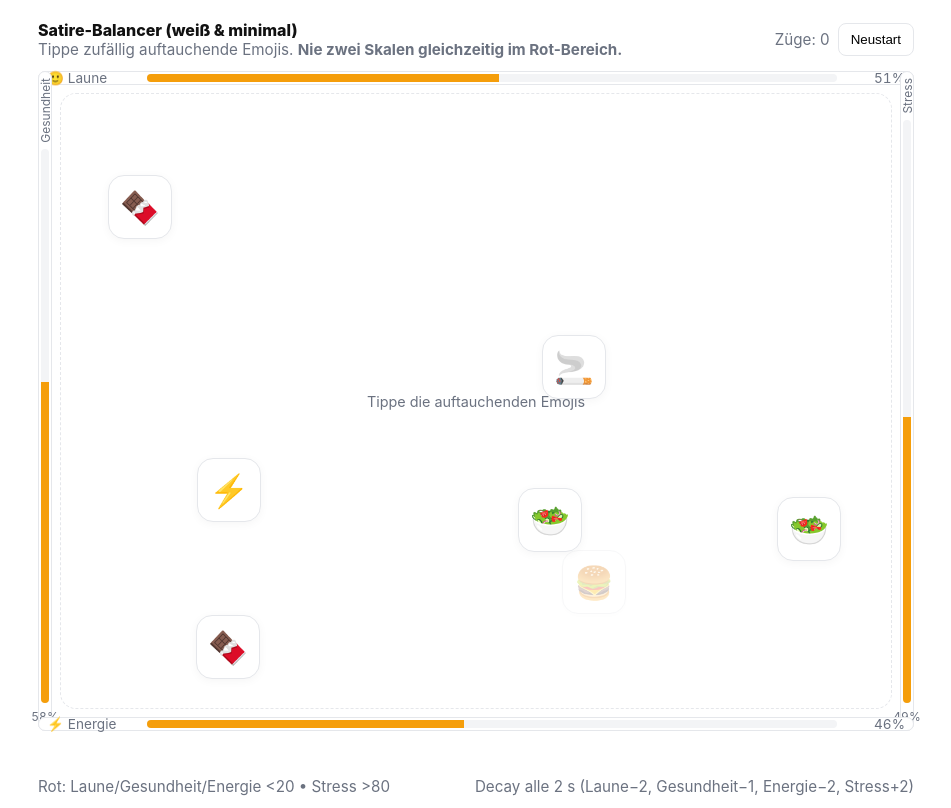
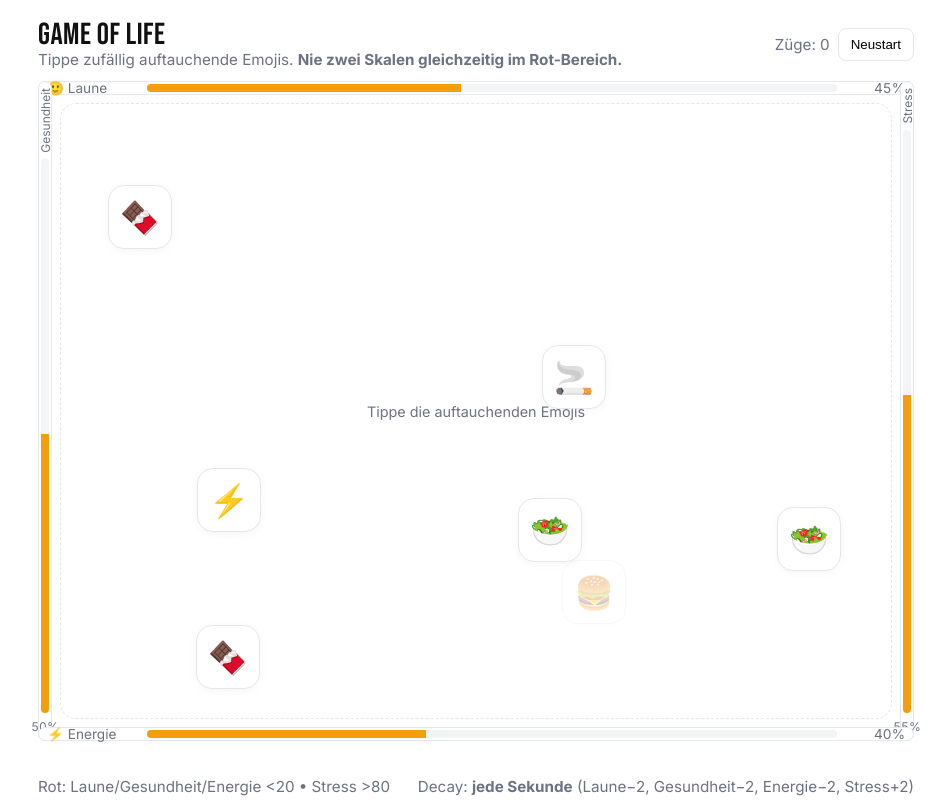
Before and after one commit to apollo1860/Game-of-Life, a plain HTML site: page index.html in a window 1280 px wide. Shown: the whole page, without its empty margins (164-1115 px from the left). Drawn offline with Linux system fonts and the light colour scheme.

Commit message:
Update index.html

```diff
--- a/index.html
+++ b/index.html
@@ -3,7 +3,12 @@
 <head>
 <meta charset="utf-8" />
 <meta name="viewport" content="width=device-width, initial-scale=1" />
-<title>Satire-Balancer – Minimal</title>
+<title>Game of Life – Minimal</title>
+
+<!-- Schriften -->
+<link rel="preconnect" href="https://fonts.gstatic.com" crossorigin>
+<link href="https://fonts.googleapis.com/css2?family=Bebas+Neue&family=Inter:wght@400;700;800&display=swap" rel="stylesheet">
+
 <style>
   :root{
     --bg:#ffffff;
@@ -22,7 +27,10 @@
   .app{height:100%;display:grid;grid-template-rows:auto 1fr auto;gap:12px;padding:12px;max-width:900px;margin:0 auto}
 
   .header,.footer{display:flex;align-items:center;justify-content:space-between;gap:12px}
-  .title{font-weight:800}
+  .title{
+    font-family:"Bebas Neue", system-ui, sans-serif;
+    font-size:1.9rem; letter-spacing:.5px; line-height:1;
+  }
   .subtitle{color:var(--muted);font-size:.95rem}
   .btn{background:#fff;border:1px solid var(--line);border-radius:8px;padding:8px 12px;cursor:pointer}
   .btn:hover{border-color:#d1d5db}
@@ -98,7 +106,7 @@
 <div class="app">
   <div class="header">
     <div>
-      <div class="title">Satire-Balancer (weiß & minimal)</div>
+      <div class="title">Game of Life</div>
       <div class="subtitle">Tippe zufällig auftauchende Emojis. <strong>Nie zwei Skalen gleichzeitig im Rot-Bereich.</strong></div>
     </div>
     <div style="display:flex;gap:8px;align-items:center">
@@ -139,7 +147,7 @@
 
   <div class="footer">
     <div class="subtitle">Rot: Laune/Gesundheit/Energie &lt;20 • Stress &gt;80</div>
-    <div class="subtitle">Decay alle 2 s (Laune−2, Gesundheit−1, Energie−2, Stress+2)</div>
+    <div class="subtitle">Decay: <strong>jede Sekunde</strong> (Laune−2, Gesundheit−2, Energie−2, Stress+2)</div>
   </div>
 </div>
 
@@ -156,8 +164,10 @@
 /* ===== Config ===== */
 const THRESHOLDS = { lowRed:20, stressRed:80 };
 const START = { laune:55, gesundheit:60, stress:45, energie:50 };
-const DECAY = { laune:-2, gesundheit:-1, energie:-2, stress:+2 };
-const DECAY_INTERVAL_MS = 2000;
+
+/* Jede Sekunde -2 Punkte (Stress +2) */
+const DECAY = { laune:-2, gesundheit:-2, energie:-2, stress:+2 };
+const DECAY_INTERVAL_MS = 1000;
 
 /* Anzeige-Leben pro Element */
 const CHIP_LIFE_MS = 3000;       // insgesamt 3 s sichtbar
@@ -270,8 +280,8 @@ function spawnOnce(){
     pf.appendChild(el);
 
     // Fade nach 2 s, Entfernen nach 3 s
-    setTimeout(()=>{ if(document.body.contains(el)) el.classList.add('aging'); }, CHIP_FADE_START_MS);
-    setTimeout(()=>{ if(document.body.contains(el)) el.remove(); }, CHIP_LIFE_MS);
+    setTimeout(()=>{ if(document.body.contains(el)) el.classList.add('aging'); }, 2000);
+    setTimeout(()=>{ if(document.body.contains(el)) el.remove(); }, 3000);
   }
 }
 
```
